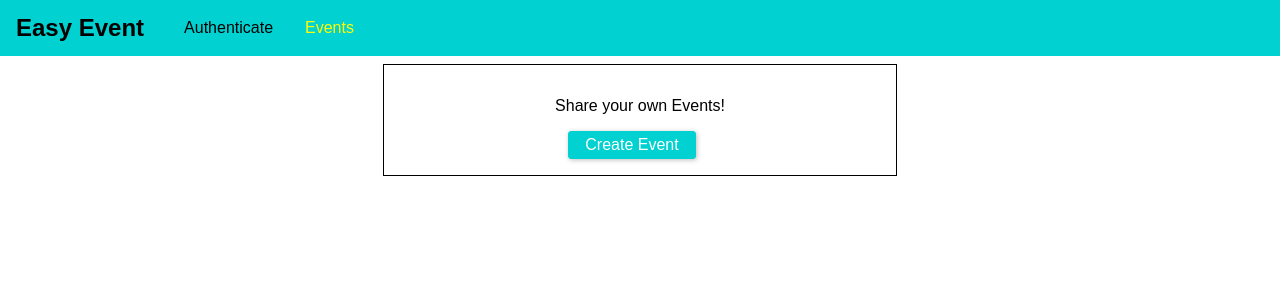
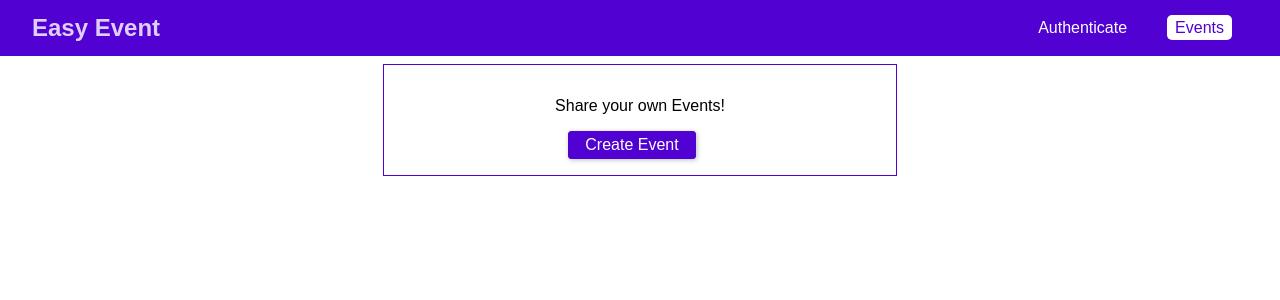
Before and after one commit to VinayakBorhade/event-booking, a React (Create React App) app in the folder frontend/: page /events in a window 1280 px wide. Shown: the top 300 px of the page. Built offline with nearby package versions, Linux system fonts and the light colour scheme; the HTML template or start-up script is replaced by a standard one.

Commit message:
styling color and modal changes

```diff
--- a/frontend/src/components/Navigation/MainNavigation.css
+++ b/frontend/src/components/Navigation/MainNavigation.css
@@ -1,18 +1,21 @@
-.main-navigation{
+.main-navigation {
     position: fixed;
     left: 0;
     top: 0;
     width: 100%;
     height: 3.5rem;
-    background: #01d1d1;
-    padding: 0 1rem;
+    background: #5101d1;
+    padding: 0 2rem;
     display: flex;
     align-items: center;
+    justify-content: space-between;
+    box-sizing: border-box;
   }
 
   .main-navigation__logo h1 {
     margin: 0;
     font-size: 1.5rem;
+    color: #dfcefc;
   }
 
   .main-navigation__items {
@@ -24,6 +27,7 @@
     list-style: none;
     padding: 0;
     margin: 0;
+    align-items: center;
   }
 
   .main-navigation__items li {
@@ -33,10 +37,14 @@
   .main-navigation__items a,
   .main-navigation__items button {
     text-decoration: none;
-    color: #000;
+    color: white;
+    padding: 0.25rem 0.5rem;
+    border: none;
     font: inherit;
     background: transparent;
     cursor: pointer;
+    vertical-align: middle;
+    margin: 0;
   }
 
   .main-navigation__items a:hover,
@@ -44,5 +52,7 @@
   .main-navigation__items a.active,
   .main-navigation__items button:hover,
   .main-navigation__items button:active {
-    color: yellow;
+    background: #ffffff;
+    color: #5101d1;
+    border-radius: 5px;
   }
--- a/frontend/src/components/modal/Modal.css
+++ b/frontend/src/components/modal/Modal.css
@@ -1,8 +1,7 @@
 .modal {
-    width: 30rem;
-    max-width: 90%;
+    width: 90%;
     background: white;
-    box-shadow: 0px 2px 8px rgba(0, 0, 0, 0.26);
+    box-shadow: 0 2px 8px rgba(0, 0, 0, 0.26);
     position: fixed;
     top: 20vh;
     left: 5%;
@@ -31,7 +30,7 @@
 
   @media (min-width: 768px) {
     .modal {
-        width: 50rem;
+      width: 30rem;
       left: calc((100% - 30rem) / 2);
     }
   }
--- a/frontend/src/index.css
+++ b/frontend/src/index.css
@@ -20,9 +20,9 @@
 
   .form-actions button,
   .btn {
-    background: #01d1d1;
+    background: #5101d1;
     font: inherit;
-    border: 1px solid #01d1d1;
+    border: 1px solid #5101d1;
     border-radius: 3px;
     padding: 0.25rem 1rem;
     margin-right: 1rem;
@@ -35,6 +35,6 @@
   .form-actions button:active,
   .btn:hover,
   .btn:active {
-    background: #01a7a7;
-    border-color: #01a7a7;
+    background: #6219d6;
+    border-color: #6219d6;
   }
--- a/frontend/src/pages/Events.css
+++ b/frontend/src/pages/Events.css
@@ -1,8 +1,8 @@
 .events-control {
     text-align: center;
-    border: 1px solid black;
-    padding: 1em;
+    border: 1px solid #5101d1;
+    padding: 1rem;
     margin: 2rem auto;
     width: 30rem;
     max-width: 80%;
-}
+  }
```
Lines whose indentation alone changed are shown as unchanged.
